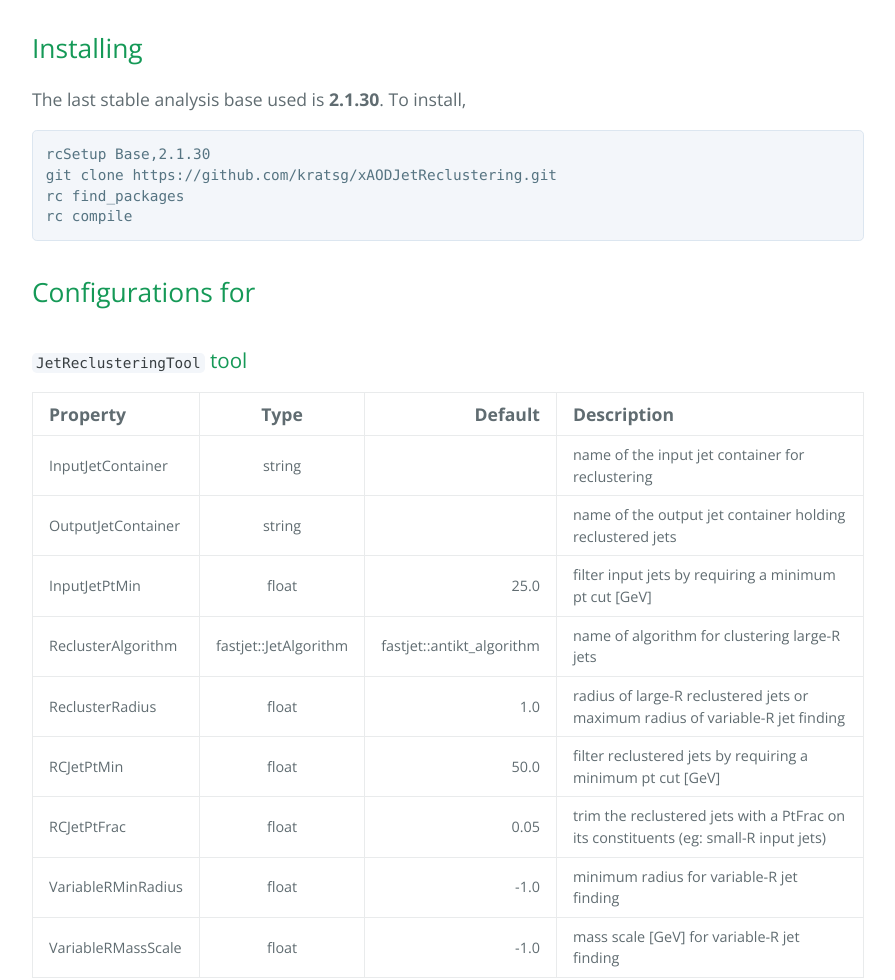
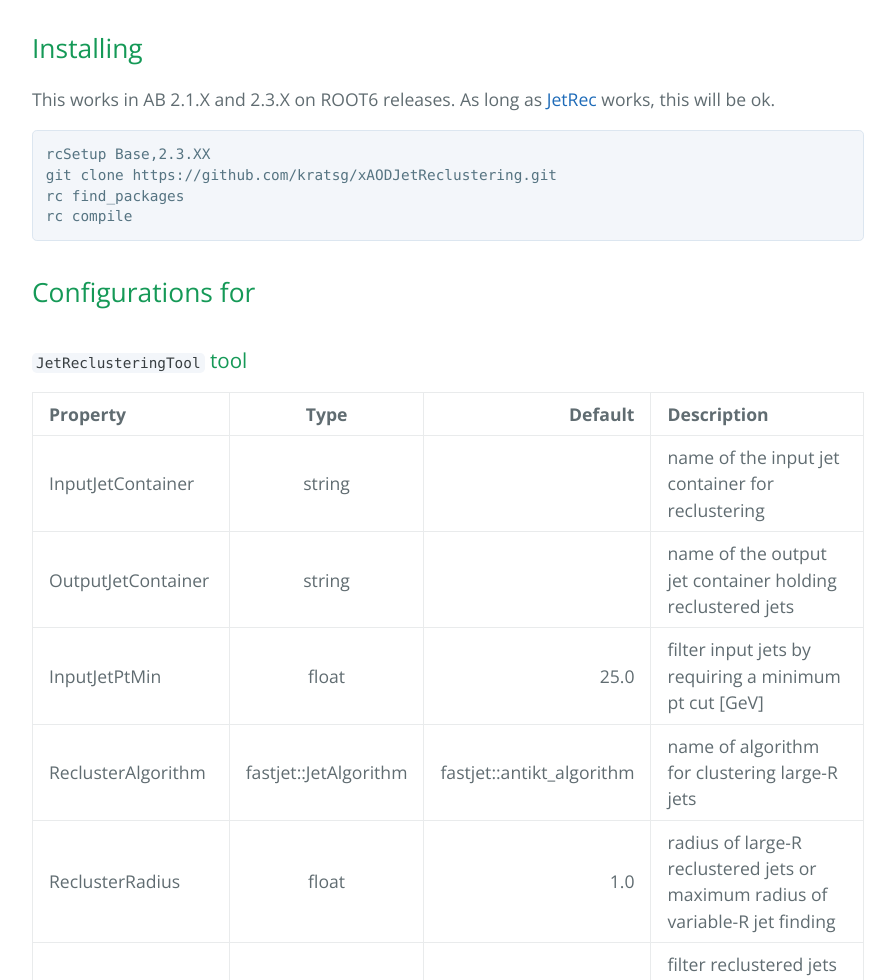
Before and after one commit to kratsg/JetReclustering, a plain HTML site: page index.html in a window 1280 px wide. Shown: the part 990-1970 px from the top of the page, without its empty margins (192-1087 px from the left). Drawn offline with nearby package versions, Linux system fonts and the light colour scheme.

Commit message:
Create gh-pages branch via GitHub

```diff
--- a/index.html
+++ b/index.html
@@ -2,7 +2,7 @@
 <html lang="en-us">
   <head>
     <meta charset="UTF-8">
-    <title>xAODJetReclustering by kratsg</title>
+    <title>xAOD Jet Reclustering by kratsg</title>
     <meta name="viewport" content="width=device-width, initial-scale=1">
     <link rel="stylesheet" type="text/css" href="stylesheets/normalize.css" media="screen">
     <link href='http://fonts.googleapis.com/css?family=Open+Sans:400,700' rel='stylesheet' type='text/css'>
@@ -11,7 +11,7 @@
   </head>
   <body>
     <section class="page-header">
-      <h1 class="project-name">xAODJetReclustering</h1>
+      <h1 class="project-name">xAOD Jet Reclustering</h1>
       <h2 class="project-tagline">Recluster Jets in a Single Bound!</h2>
       <a href="https://github.com/kratsg/xAODJetReclustering" class="btn">View on GitHub</a>
       <a href="https://github.com/kratsg/xAODJetReclustering/zipball/master" class="btn">Download .zip</a>
@@ -20,7 +20,7 @@
 
     <section class="main-content">
       <h1>
-<a id="xaodjetreclustering" class="anchor" href="#xaodjetreclustering" aria-hidden="true"><span class="octicon octicon-link"></span></a>xAODJetReclustering</h1>
+<a id="xaod-jet-reclustering" class="anchor" href="#xaod-jet-reclustering" aria-hidden="true"><span class="octicon octicon-link"></span></a>xAOD Jet Reclustering</h1>
 
 <p>This tool allows you to recluster small-R xAOD jets into large-R xAOD jets. It provides configurable filtering of the small-R jets, reclustering using standard or variable-R algorithms, configurable trimming of the large-R jets, and jet moment &amp; jet substructure moment calculations.</p>
 
@@ -67,9 +67,9 @@
 <h2>
 <a id="installing" class="anchor" href="#installing" aria-hidden="true"><span class="octicon octicon-link"></span></a>Installing</h2>
 
-<p>The last stable analysis base used is <strong>2.1.30</strong>. To install,</p>
+<p>This works in AB 2.1.X and 2.3.X on ROOT6 releases. As long as <a href="http://acode-browser.usatlas.bnl.gov/lxr/source/atlas/Reconstruction/Jet/JetRec/JetRec/">JetRec</a> works, this will be ok.</p>
 
-<div class="highlight highlight-bash"><pre>rcSetup Base,2.1.30
+<div class="highlight highlight-bash"><pre>rcSetup Base,2.3.XX
 git clone https://github.com/kratsg/xAODJetReclustering.git
 rc find_packages
 rc compile</pre></div>
@@ -427,7 +427,7 @@ job.algsAdd(jetReclusterer);</pre></div>
 </ul>
 
       <footer class="site-footer">
-        <span class="site-footer-owner"><a href="https://github.com/kratsg/xAODJetReclustering">xAODJetReclustering</a> is maintained by <a href="https://github.com/kratsg">kratsg</a>.</span>
+        <span class="site-footer-owner"><a href="https://github.com/kratsg/xAODJetReclustering">xAOD Jet Reclustering</a> is maintained by <a href="https://github.com/kratsg">kratsg</a>.</span>
 
         <span class="site-footer-credits">This page was generated by <a href="https://pages.github.com">GitHub Pages</a> using the <a href="https://github.com/jasonlong/cayman-theme">Cayman theme</a> by <a href="https://twitter.com/jasonlong">Jason Long</a>.</span>
       </footer>
--- a/stylesheets/stylesheet.css
+++ b/stylesheets/stylesheet.css
@@ -186,9 +186,6 @@ a {
   .main-content table th, .main-content table td {
     padding: 0.5rem 1rem;
     border: 1px solid #e9ebec; }
-  .main-content table tbody tr {
-    font-size: 0.9rem;
-  }
 .main-content dl {
   padding: 0; }
   .main-content dl dt {
```
Also changed, not shown: params.json (+1 -1 lines).
